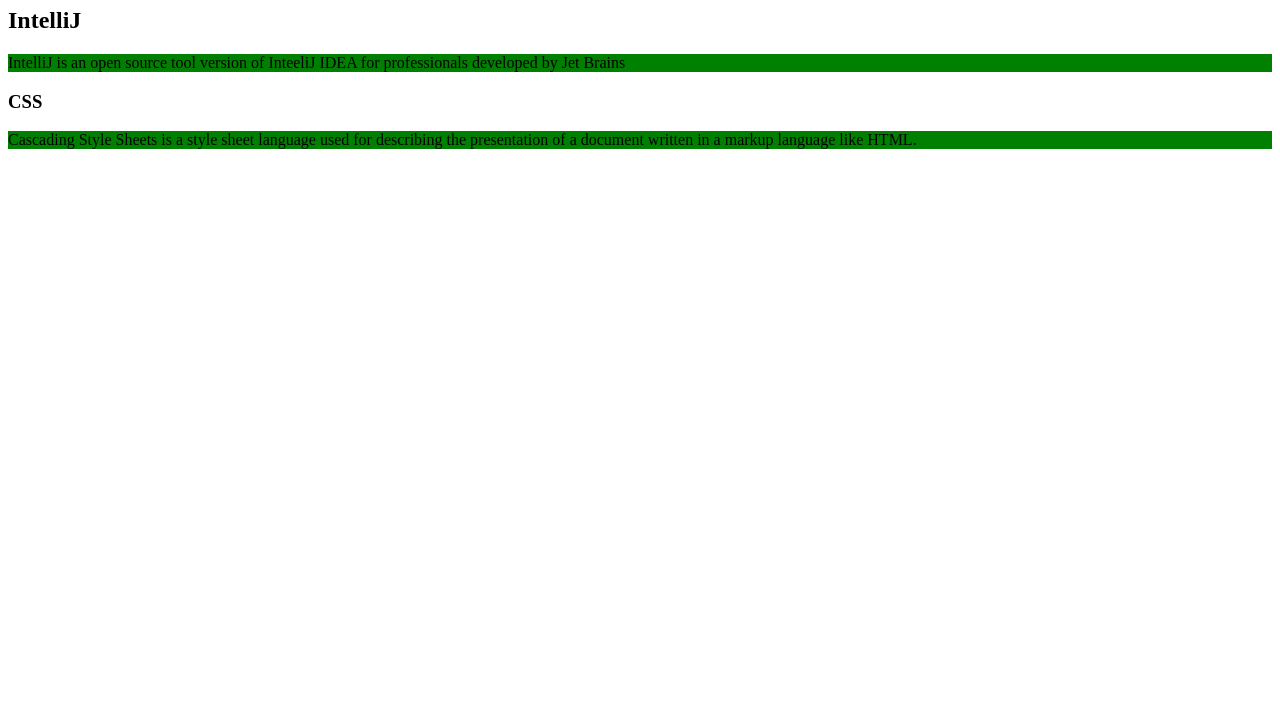
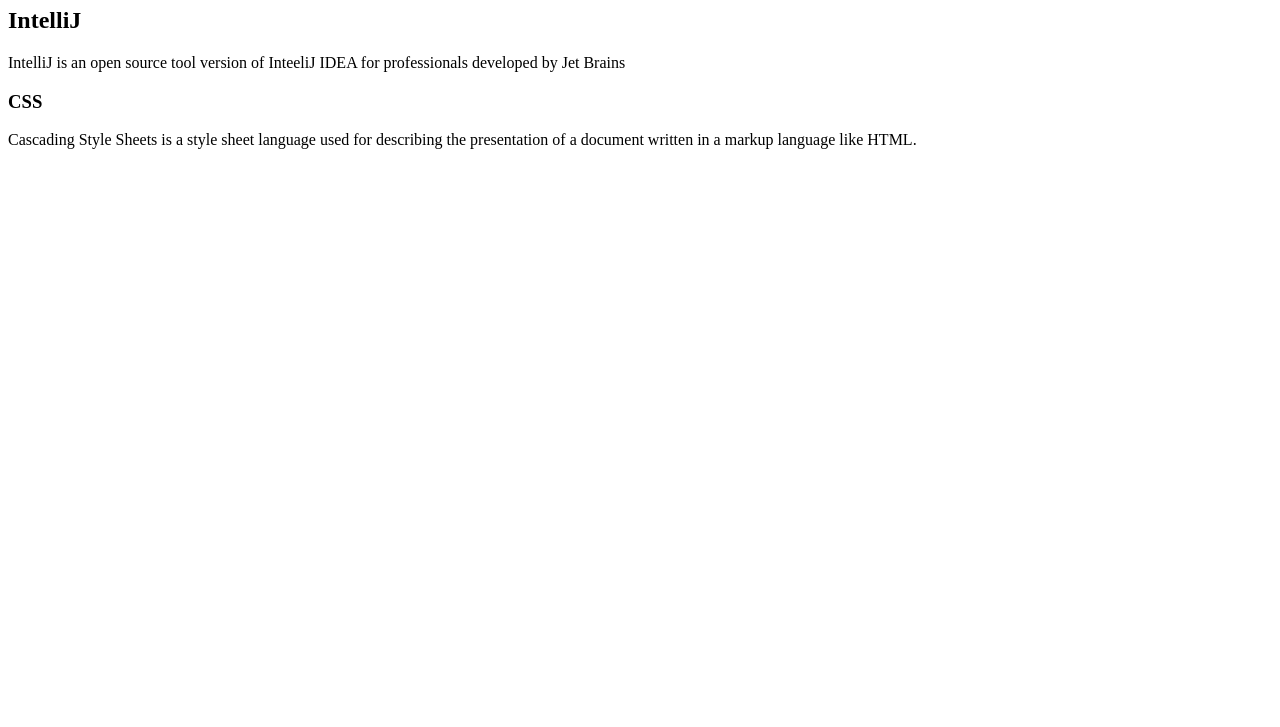
Before and after one commit to mahavinay/new_venture, a plain HTML site: page FirstTest.html in a window 1280 px wide. Shown: the part 73-800 px from the top of the page. Drawn offline with Linux system fonts and the light colour scheme.

```diff
--- a/FirstTest.html
+++ b/FirstTest.html
@@ -3,7 +3,7 @@
 <head>
     <meta charset="UTF-8">
     <title>New Experience</title>
- <link rel="stylesheet" href="MyStylesheet.css">
+ <!--<link rel="stylesheet" href="MyStylesheet.css">-->
 </head>
 <body>
     <p>
```
